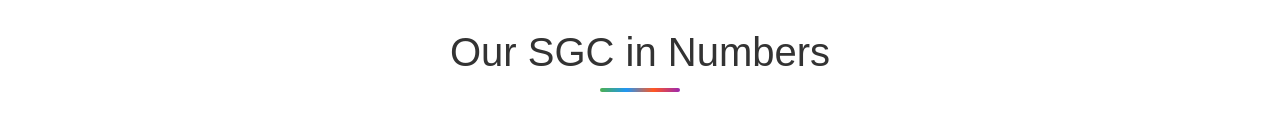
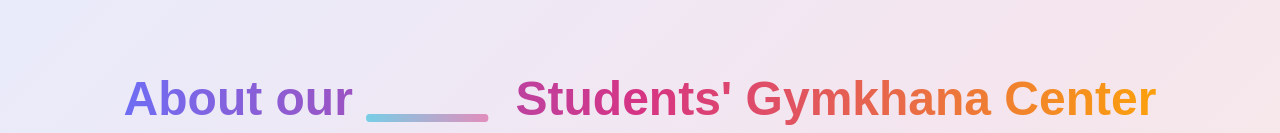
Before and after one commit to RaviTejaPulibanti/sgc-sklm, a React (Vite) app in the folder frontend/: page / in a window 1280 px wide. Shown: the part 819-952 px from the top of the page. Built offline with nearby package versions, Linux system fonts and the light colour scheme.

Commit message:
constitution changed

```diff
--- a/frontend/src/pages/home/Constitution/AboutSGC.module.css
+++ b/frontend/src/pages/home/Constitution/AboutSGC.module.css
@@ -54,7 +54,7 @@
   left: 0;
   width: 100%;
   height: 8px;
-  background: linear-gradient(90deg, #6473ff, #d63384);
+  background: linear-gradient(90deg,#00b4d8, #d63384);
   opacity: 0.5;
   z-index: -1;
   border-radius: 4px;
--- a/frontend/src/pages/home/Home.tsx
+++ b/frontend/src/pages/home/Home.tsx
@@ -43,10 +43,10 @@ const Home: React.FC = () => {
         </div>
       </div>
 
+      <AboutSGC />
       {/* Counter section */}
       <div className="w-full bg-white pt-10 pb-20">
         <Counter />
-        <AboutSGC />
       </div>
 
 
```
